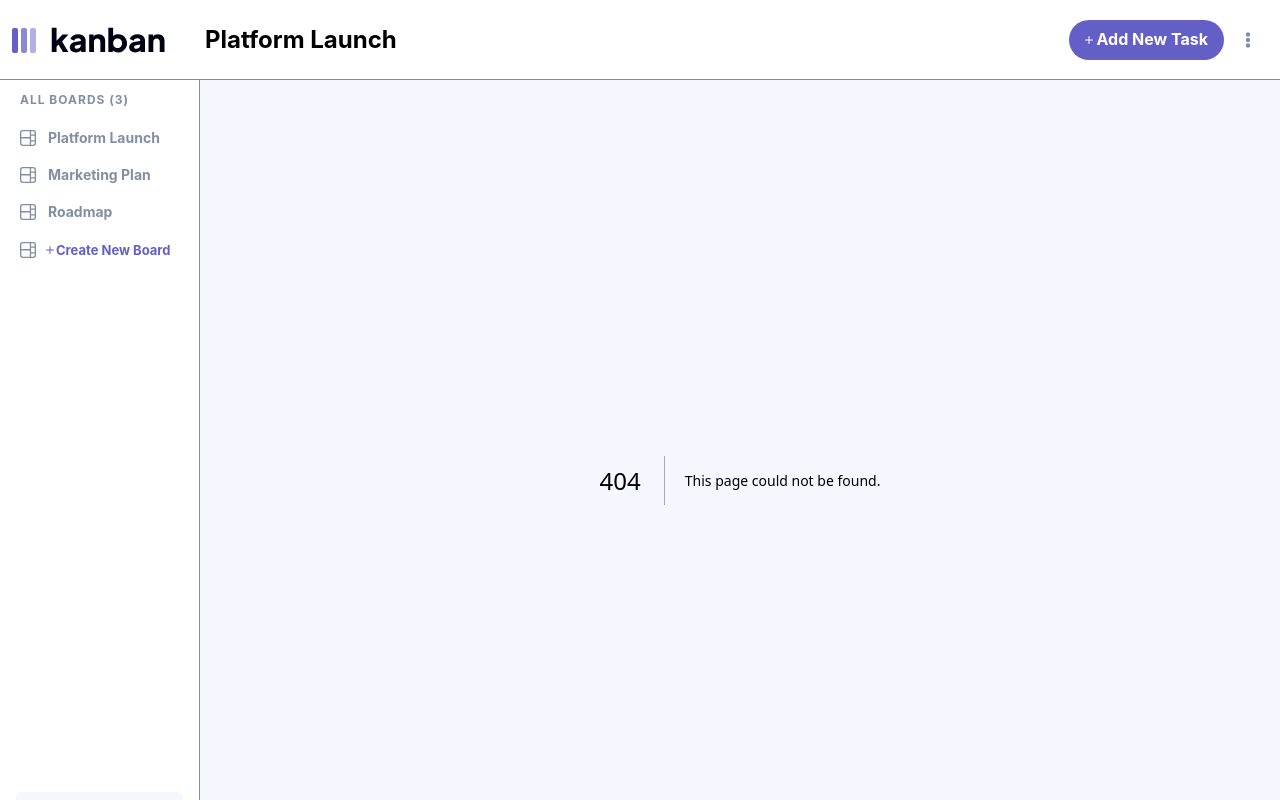
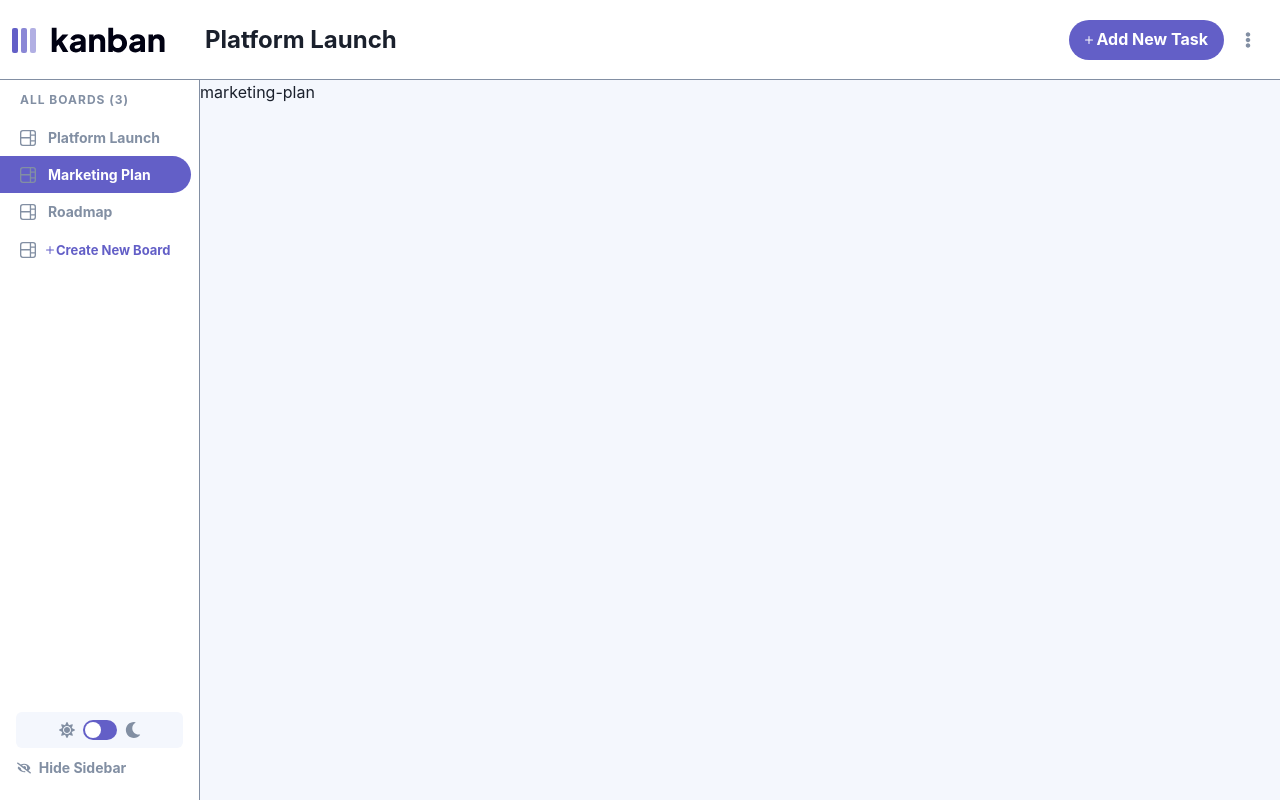
Before and after one commit to gabrielprrd/kanban-task-maanagement, a Next.js app: page /board/marketing-plan in a window 1280 px wide. Before the commit this address had no page. Built offline with nearby package versions, Linux system fonts and the light colour scheme.

Commit message:
feat(frontend): initialize empty dynamic page for boards

```diff
--- /dev/null
+++ b/src/pages/board/[slug].tsx
@@ -0,0 +1,8 @@
+import { useRouter } from 'next/router'
+
+export default function Post() {
+  const router = useRouter()
+  const { slug } = router.query
+
+  return <p>{slug}</p>
+}
```
